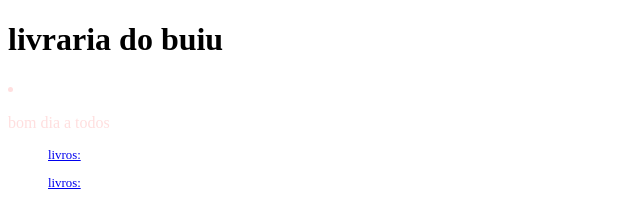
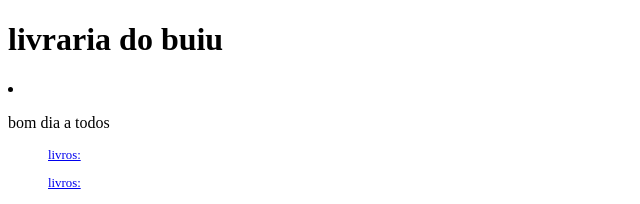
Before and after one commit to Eduardokorb2023/livro, a plain HTML site: page index.html in a window 1280 px wide. Shown: the top 204 px of the page, without its empty margins (0-640 px from the left). Drawn offline with Linux system fonts and the light colour scheme.

Commit message:
udando coisas

```diff
--- a/index.html
+++ b/index.html
@@ -11,10 +11,10 @@
         <h1>livraria do buiu</h1>
     </body>
     </html>
-    <main>
    <li class="h1"><p> bom dia a todos</p></li>
 <nav>
     <ul>
+        <main>
         <p class="di" style="font-size: 1vw"><a href="#livros:"> livros:</a></p>
         <p class="di" style="font-size: 1vw"><a href="#livros:">livros:</a></p>
     </main>
--- a/style.css
+++ b/style.css
@@ -1,5 +1,5 @@
 .h1{
-    color: rgb(255, 223, 223);
+    color: rgb(0, 0, 0);
     align-items: center;
 }
 
```
